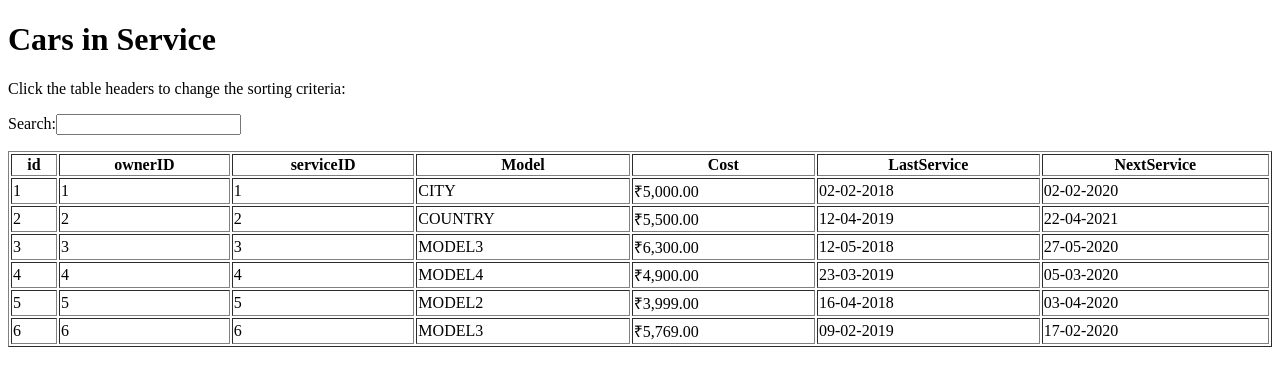
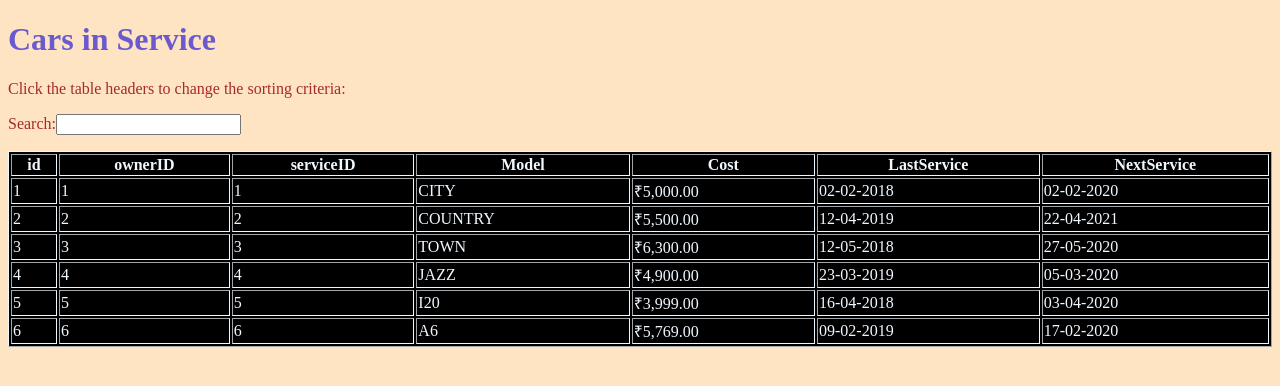
Before and after one commit to NikPintz/WSD, a plain HTML site: page lab7.html in a window 1280 px wide. Drawn offline with nearby package versions, Linux system fonts and the light colour scheme.

Commit message:
Add files via upload

```diff
--- a/lab7.html
+++ b/lab7.html
@@ -1,6 +1,20 @@
 <!DOCTYPE html>
 <html>
 <head><title>AngularJS</title></head>
+<style>
+    body{
+        background-color: bisque;
+        color: brown;
+    }
+    h1{
+        color: slateblue;
+    }
+    table{
+        border-color: aliceblue;
+        background-color: black;
+        color: aliceblue;
+    }
+</style>
 <script src="https://ajax.googleapis.com/ajax/libs/angularjs/1.6.9/angular.min.js"></script>
 <body>
 <h1>Cars in Service</h1>
@@ -34,10 +48,10 @@
         $scope.names = [
             {"id":"001","ownerID":"001","sID":"001","model":"city","cost":"5000","lastService":"02-02-2018","nextService":"02-02-2020"},
             {"id":"002","ownerID":"002","sID":"002","model":"country","cost":"5500","lastService":"12-04-2019","nextService":"22-04-2021"},
-            {"id":"003","ownerID":"003","sID":"003","model":"model3","cost":"6300","lastService":"12-05-2018","nextService":"27-05-2020"},
-            {"id":"004","ownerID":"004","sID":"004","model":"model4","cost":"4900","lastService":"23-03-2019","nextService":"05-03-2020"},
-            {"id":"005","ownerID":"005","sID":"005","model":"model2","cost":"3999","lastService":"16-04-2018","nextService":"03-04-2020"},
-            {"id":"006","ownerID":"006","sID":"006","model":"model3","cost":"5769","lastService":"09-02-2019","nextService":"17-02-2020"}];
+            {"id":"003","ownerID":"003","sID":"003","model":"town","cost":"6300","lastService":"12-05-2018","nextService":"27-05-2020"},
+            {"id":"004","ownerID":"004","sID":"004","model":"jazz","cost":"4900","lastService":"23-03-2019","nextService":"05-03-2020"},
+            {"id":"005","ownerID":"005","sID":"005","model":"i20","cost":"3999","lastService":"16-04-2018","nextService":"03-04-2020"},
+            {"id":"006","ownerID":"006","sID":"006","model":"a6","cost":"5769","lastService":"09-02-2019","nextService":"17-02-2020"}];
         $scope.orderByMe = function(x) {
             $scope.myOrderBy = x;
         }
```
